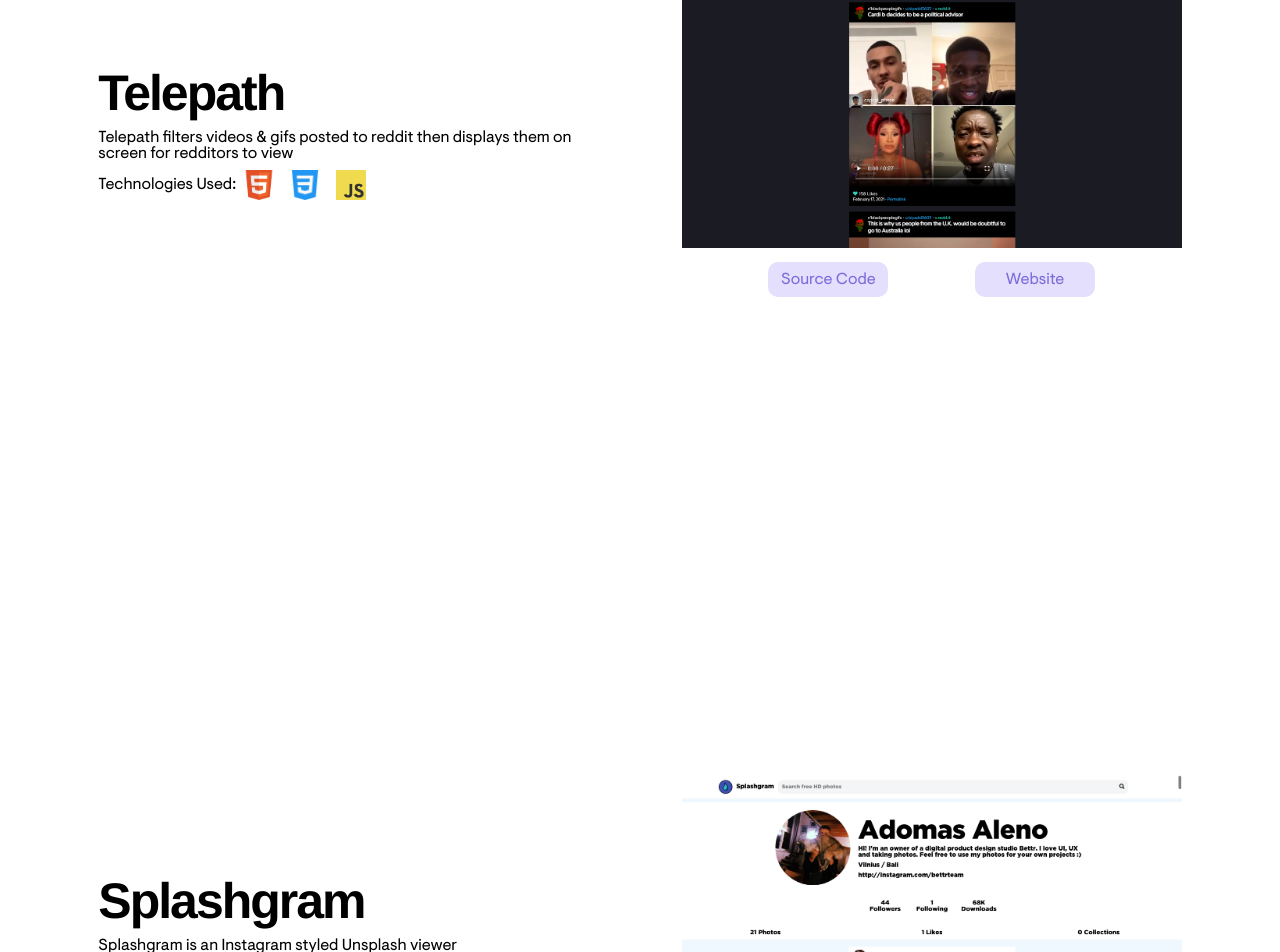
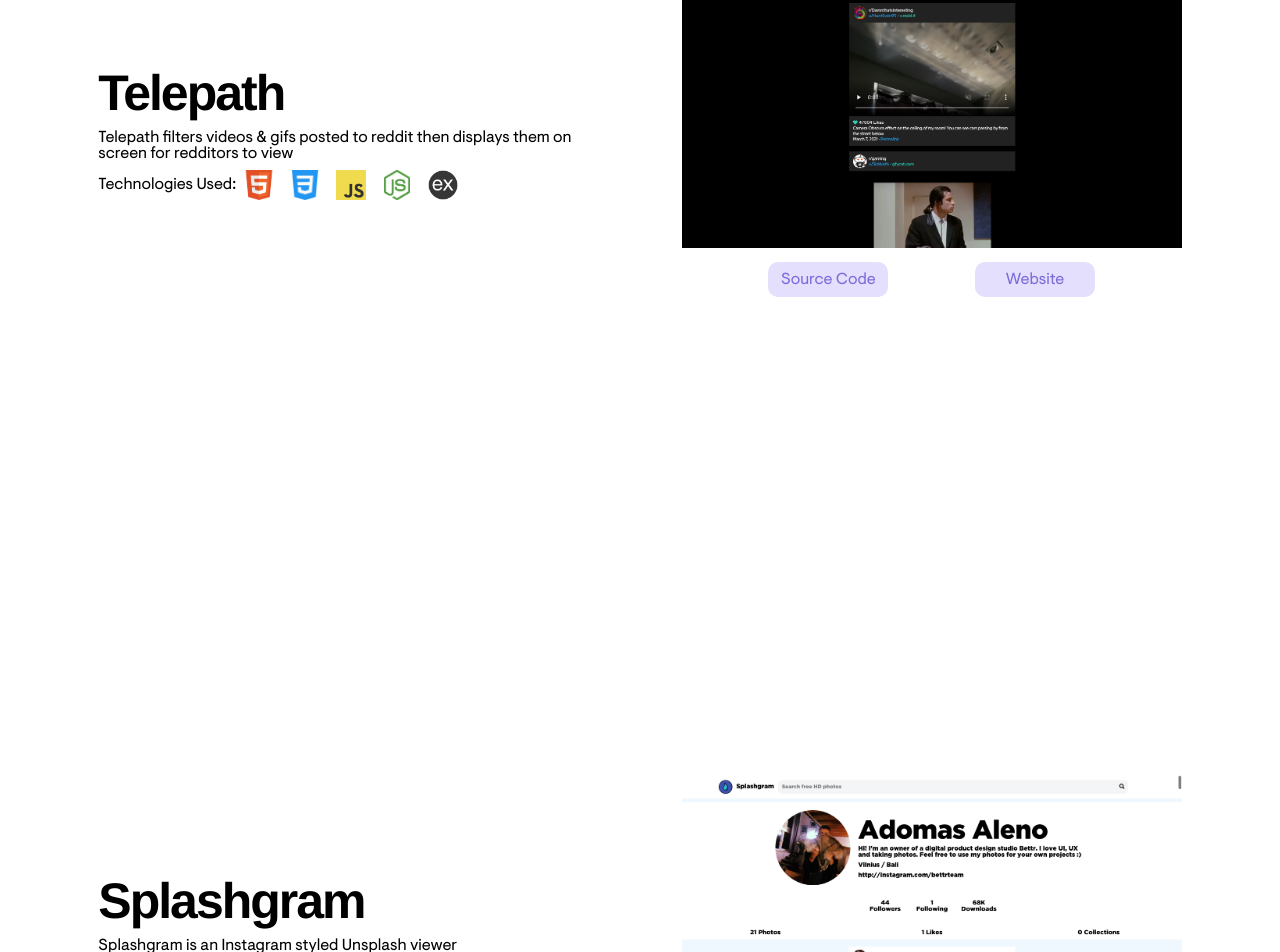
Before and after one commit to oscar-oneill/portfolio-old, a React (Create React App) app: page /portfolio in a window 1280 px wide. Shown: the part 1064-2016 px from the top of the page. Built offline with nearby package versions, Linux system fonts and the light colour scheme.

Commit message:
minor update

```diff
--- a/src/components/Portfolio.jsx
+++ b/src/components/Portfolio.jsx
@@ -49,6 +49,8 @@
                         <img src={html} alt="html logo"/>
                         <img src={css} alt="css logo"/>
                         <img src={javascript} alt="javascript logo"/>
+                        <img src={node} alt="node logo"/>
+                        <img src={express} alt="express logo"/>
                     </p>
                 </div>
 
@@ -58,7 +60,7 @@
                     </div>
                     <div className="project__links">
                         <div className="project__btn"><a target="_blank" href="https://github.com/oscar-oneill/telepath" rel="noreferrer noopener">Source Code</a></div>
-                        <div className="project__btn"><a target="_blank" href="https://telepath.netlify.app/" rel="noreferrer noopener">Website</a></div>
+                        <div className="project__btn"><a target="_blank" href="https://telepath.herokuapp.com/" rel="noreferrer noopener">Website</a></div>
                     </div>
                 </div>
             </div>
```
Also changed, not shown: src/media/images/telepath.png.
